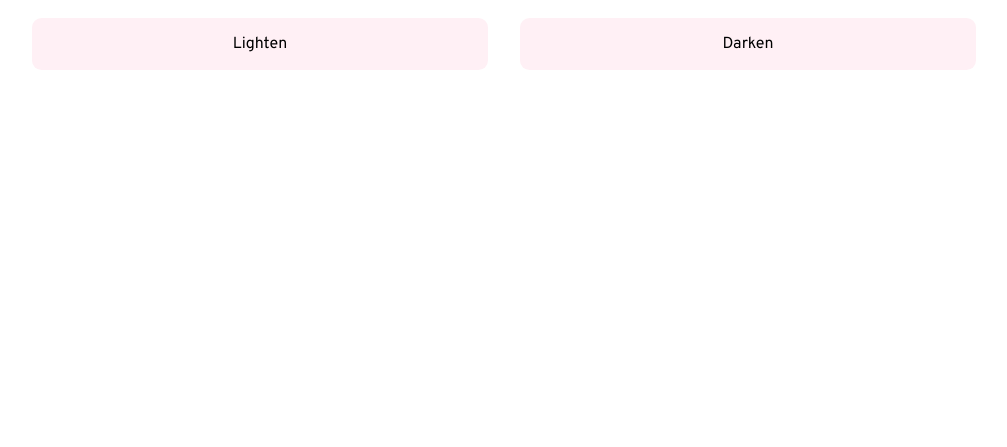
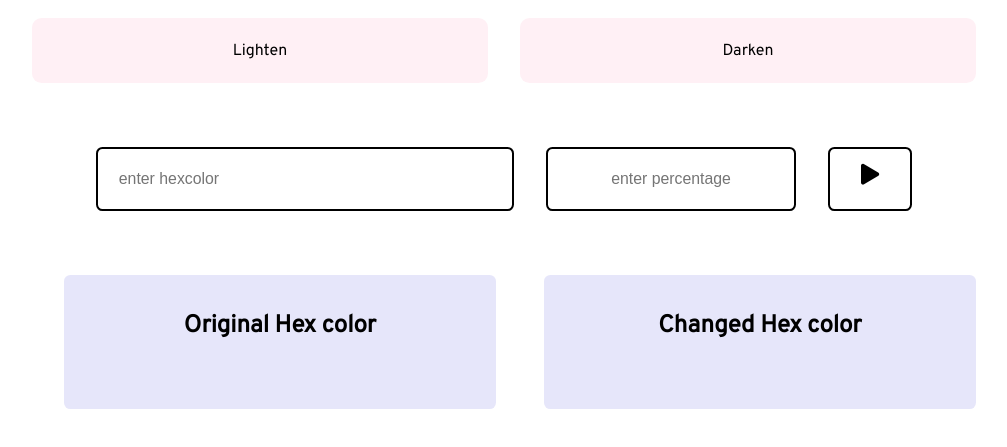
Before and after one commit to siduck/hex-tools, a website built with webpack: page index.html in a window 1280 px wide. Shown: the part 83-530 px from the top of the page, without its empty margins (136-1143 px from the left). Built offline with nearby package versions, Linux system fonts and the light colour scheme.

Commit message:
initial layout

```diff
--- a/index.html
+++ b/index.html
@@ -8,6 +8,11 @@
       href="https://fonts.googleapis.com/css2?family=Overpass&display=swap"
       rel="stylesheet"
     />
+    <link
+      href="https://cdnjs.cloudflare.com/ajax/libs/font-awesome/5.15.2/css/all.min.css"
+      rel="stylesheet"
+    />
+
   </head>
 
   <body>
@@ -16,20 +21,28 @@
 
       <div class="main-div">
         <div class="colorChange_Btns">
- <div class="lightenBTn">Lighten</div>
-        <div class="darkenBtn">Darken</div>
+          <div class="lightenBTn">Lighten</div>
+          <div class="darkenBtn">Darken</div>
+        </div>
 
         <div class="inputCol">
+          <input type="text" id="user_Color" placeholder="enter hexcolor" />
 
+          <input type="text" id="user_Percentage" placeholder="enter percentage" />
 
-        </div>
-        <div class = "percentageCol">
-
-
+          <div class="run">        <i class="fas fa-play"></i>
+</div>
         </div>
 
+        <div class="show_Results">
+          <div class="original_Hex">
+            <h2>Original Hex color</h2>
+          </div>
+          <div class="changed_Hex">
+            <h2>Changed Hex color</h2>
+          </div>
         </div>
-             </div>
+      </div>
     </div>
     <script src="./dist/main.js"></script>
   </body>
```
Also changed, not shown: dist/css/style.css.
